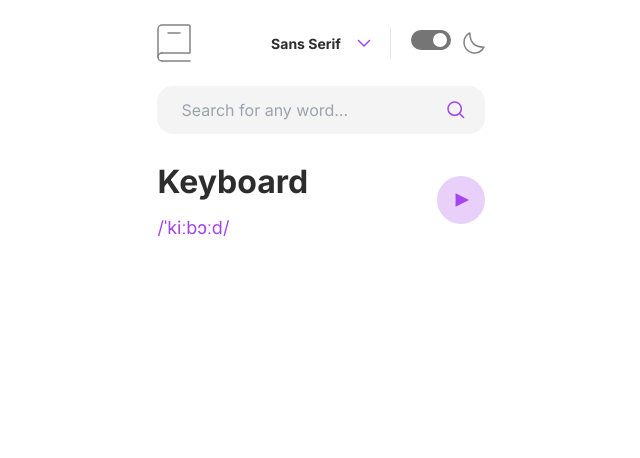
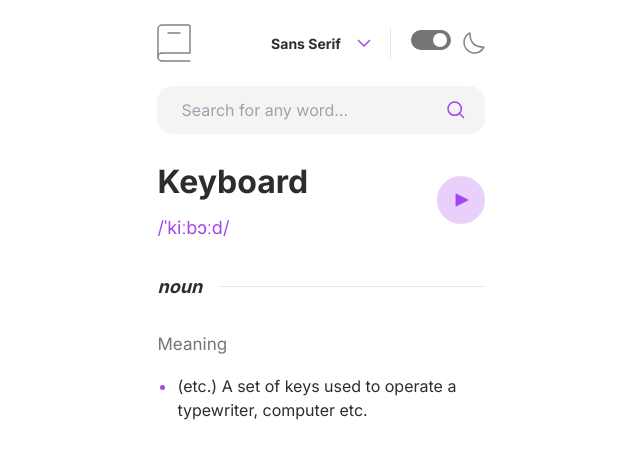
Before and after one commit to yosephwinata/dictionary-web-app, a React (Vite) app: page / in a window 1280 px wide. Shown: the top 458 px of the page, without its empty margins (319-959 px from the left). Built offline with nearby package versions, Linux system fonts and the light colour scheme.

Commit message:
Add meaning

```diff
--- a/src/App.tsx
+++ b/src/App.tsx
@@ -1,5 +1,5 @@
 import Header from "./components/Header";
-import Meaning from "./components/Meaning";
+import SpeechParts from "./components/SpeechParts";
 import Pronunciation from "./components/Pronunciation";
 import SearchBar from "./ui/SearchBar";
 
@@ -10,7 +10,7 @@ const App = () => {
         <Header />
         <SearchBar />
         <Pronunciation />
-        <Meaning />
+        <SpeechParts />
       </div>
     </div>
   );
--- a/src/components/Meaning.tsx
+++ /dev/null
@@ -1,5 +0,0 @@
-const Meaning = () => {
-  return <div></div>;
-};
-
-export default Meaning;
--- /dev/null
+++ b/src/components/SpeechParts.tsx
@@ -0,0 +1,49 @@
+const SpeechParts = () => {
+  return (
+    <div>
+      <SpeechPart />
+    </div>
+  );
+};
+
+const SpeechPart = () => {
+  return (
+    <div>
+      <SpeechPartTitle />
+      <Meanings />
+      <Synonyms />
+    </div>
+  );
+};
+
+const SpeechPartTitle = () => {
+  return (
+    <div className="mb-8 flex items-center gap-4">
+      <span className="text-black-3 text-[1.125rem] font-bold italic">
+        noun
+      </span>
+      <div className="bg-gray-2 h-[0.0625rem] w-full"></div>
+    </div>
+  );
+};
+
+const Meanings = () => {
+  return (
+    <div>
+      <p className="text-gray-1 mb-[1rem] text-[1.0625rem] font-normal">
+        Meaning
+      </p>
+      <ul className="list-disc-custom-color pl-5">
+        <li className="text-black-3 list-disc text-base font-normal">
+          (etc.) A set of keys used to operate a typewriter, computer etc.
+        </li>
+      </ul>
+    </div>
+  );
+};
+
+const Synonyms = () => {
+  return <div></div>;
+};
+
+export default SpeechParts;
--- a/src/index.css
+++ b/src/index.css
@@ -13,3 +13,10 @@
     /* font-family: "Inconsolata", monospace; */
   }
 }
+
+@layer utilities {
+  .list-disc-custom-color li::marker {
+    /* Customize the color of the bullet point of the <li> tags */
+    color: #a445ed;
+  }
+}
```
